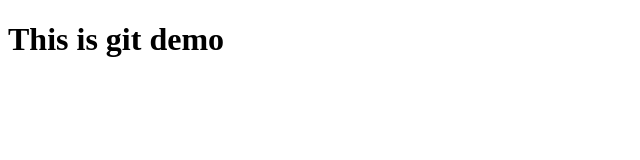
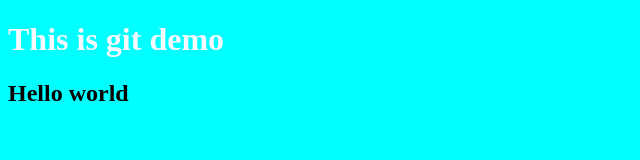
Before and after one commit to tawhidimdad/shered_project, a plain HTML site: page index.html in a window 1280 px wide. Shown: the whole page, without its empty margins (0-640 px from the left). Drawn offline with Linux system fonts and the light colour scheme.

Commit message:
add basic style.css

```diff
--- a/index.html
+++ b/index.html
@@ -1,15 +1,16 @@
 <!DOCTYPE html>
 <html lang="en">
-<head>
-    <meta charset="UTF-8">
-    <meta http-equiv="X-UA-Compatible" content="IE=edge">
-    <meta name="viewport" content="width=device-width, initial-scale=1.0">
+  <head>
+    <meta charset="UTF-8" />
+    <meta http-equiv="X-UA-Compatible" content="IE=edge" />
+    <meta name="viewport" content="width=device-width, initial-scale=1.0" />
+    <link rel="stylesheet" href="style.css" />
     <title>git demo</title>
-</head>
-<body>
-
- <h1>This is git demo</h1>
+  </head>
+  <body>
+    <h1>This is git demo</h1>
+    <h2>Hello world</h2>
 
     <script src="app.js"></script>
-</body>
+  </body>
 </html>
--- /dev/null
+++ b/style.css
@@ -0,0 +1,6 @@
+body{
+    background-color: aqua;
+}
+h1{
+    color: ghostwhite;
+}
```
